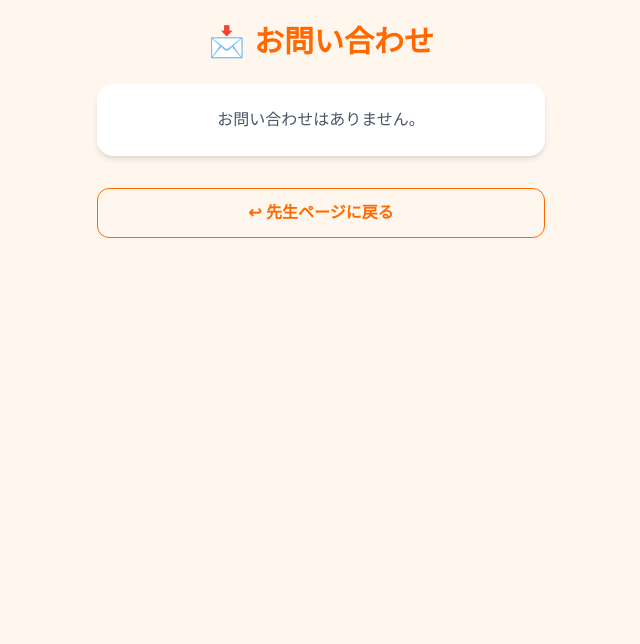
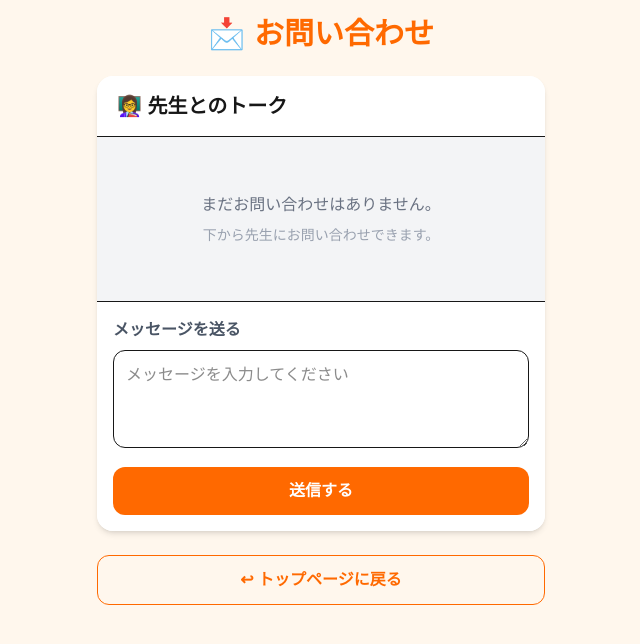
Before and after one commit to Nanoka0717/raise_soroban, a Next.js app: page /students/new/parent/login/parent/contact in a window 1280 px wide. Shown: the top 644 px of the page, without its empty margins (319-959 px from the left). Built offline with nearby package versions, Linux system fonts and the light colour scheme.

Commit message:
make parent contact like LINE

```diff
--- a/src/app/students/new/parent/login/parent/contact/page.tsx
+++ b/src/app/students/new/parent/login/parent/contact/page.tsx
@@ -11,177 +11,209 @@ type Contact = {
   reply: string;
 };
 
-export default function TeacherContactPage() {
+export default function ParentContactPage() {
+  const [name, setName] = useState("");
+  const [message, setMessage] = useState("");
   const [contacts, setContacts] = useState<Contact[]>([]);
 
-  const [replyText, setReplyText] = useState<{
-    [key: number]: string;
-  }>({});
+  useEffect(() => {
+    const studentName =
+      localStorage.getItem("parentStudentName") || "";
 
-  useEffect(() => {
+    setName(studentName);
+
+    loadContacts(studentName);
+
+    // この画面を開いたら先生からの返信を既読にする
+    const unreadIds: number[] = JSON.parse(
+      localStorage.getItem(
+        "parentUnreadContactIds"
+      ) || "[]"
+    );
+
+    if (unreadIds.length > 0) {
+      localStorage.setItem(
+        "parentUnreadContactIds",
+        JSON.stringify([])
+      );
+    }
+  }, []);
+
+  const loadContacts = (studentName: string) => {
     const savedContacts: Contact[] = JSON.parse(
       localStorage.getItem("contacts") || "[]"
     );
 
-    setContacts(savedContacts);
+    const myContacts = savedContacts.filter(
+      (contact) =>
+        contact.name === studentName
+    );
 
-    // 先生が見たお問い合わせを既読にする
-    const readIds = savedContacts.map(
-      (contact: Contact) => contact.id
+    setContacts(myContacts);
+  };
+
+  const handleSubmit = () => {
+    if (!message.trim()) {
+      alert("お問い合わせ内容を入力してください");
+      return;
+    }
+
+    if (!name) {
+      alert("お子様の名前が確認できません");
+      return;
+    }
+
+    const newContact: Contact = {
+      id: Date.now(),
+      name: name,
+      message: message,
+      date: new Date().toLocaleString("ja-JP"),
+      reply: "",
+    };
+
+    const oldContacts: Contact[] = JSON.parse(
+      localStorage.getItem("contacts") || "[]"
+    );
+
+    const newContacts = [
+      ...oldContacts,
+      newContact,
+    ];
+
+    localStorage.setItem(
+      "contacts",
+      JSON.stringify(newContacts)
+    );
+
+    setContacts([
+      ...contacts,
+      newContact,
+    ]);
+
+    setMessage("");
+
+    // 先生側に新着を付ける
+    const teacherReadIds: number[] = JSON.parse(
+      localStorage.getItem(
+        "teacherReadContactIds"
+      ) || "[]"
+    );
+
+    const updatedTeacherReadIds =
+      teacherReadIds.filter(
+        (id) => id !== newContact.id
       );
 
     localStorage.setItem(
       "teacherReadContactIds",
-      JSON.stringify(readIds)
-    );
-  }, []);
-
-  const sendReply = (id: number) => {
-    const text = replyText[id];
-
-    if (!text || !text.trim()) {
-      alert("返信内容を入力してください。");
-      return;
-    }
-
-    // お問い合わせを更新
-    const updatedContacts = contacts.map(
-      (contact) =>
-        contact.id === id
-          ? {
-              ...contact,
-              reply: text,
-            }
-          : contact
+      JSON.stringify(updatedTeacherReadIds)
     );
 
-    setContacts(updatedContacts);
+    alert("お問い合わせを送信しました！");
+  };
 
-    localStorage.setItem(
-      "contacts",
-      JSON.stringify(updatedContacts)
-    );
-
-    // =====================================
-    // 保護者側に「新着」を付ける
-    // =====================================
-
-    const unreadIds: number[] = JSON.parse(
-      localStorage.getItem("parentUnreadContactIds") || "[]"
-    );
-
-    // まだ入っていなければ追加
-    if (!unreadIds.includes(id)) {
-      unreadIds.push(id);
-    }
-
-    localStorage.setItem(
-      "parentUnreadContactIds",
-      JSON.stringify(unreadIds)
-    );
-
-    // 入力欄を空にする
-    setReplyText({
-      ...replyText,
-      [id]: "",
-    });
-
-    alert("返信しました！");
+  const goBack = () => {
+    window.location.href =
+      "/students/new/parent/login/parent";
   };
 
   return (
-    <main className="min-h-screen bg-orange-50 p-6">
+    <main className="min-h-screen bg-orange-50 p-4">
 
       <div className="mx-auto max-w-md">
 
+        {/* タイトル */}
         <h1 className="mb-6 text-center text-3xl font-bold text-orange-500">
           📩 お問い合わせ
         </h1>
 
+        {/* トーク画面 */}
+        <div className="overflow-hidden rounded-2xl bg-white shadow-md">
+
+          {/* 相手の名前 */}
+          <div className="border-b bg-white px-5 py-4">
+
+            <h2 className="text-xl font-bold">
+              👩‍🏫 先生とのトーク
+            </h2>
+
+            {name && (
+              <p className="mt-1 text-sm text-gray-500">
+                {name}さん
+              </p>
+            )}
+
+          </div>
+
+          {/* メッセージ一覧 */}
+          <div className="space-y-4 bg-gray-100 p-4">
+
             {contacts.length === 0 ? (
 
-          <div className="rounded-2xl bg-white p-6 text-center shadow-md">
+              <div className="py-10 text-center">
 
-            <p className="text-gray-600">
-              お問い合わせはありません。
+                <p className="text-gray-500">
+                  まだお問い合わせはありません。
+                </p>
+
+                <p className="mt-2 text-sm text-gray-400">
+                  下から先生にお問い合わせできます。
                 </p>
 
               </div>
 
             ) : (
 
-          <div className="space-y-5">
+              contacts.map((contact) => (
 
-            {contacts.map((contact) => (
+                <div key={contact.id}>
 
-              <div
-                key={contact.id}
-                className="rounded-2xl bg-white p-6 shadow-md"
-              >
-
-                {/* 生徒名 */}
-                <h2 className="mb-4 text-xl font-bold">
-                  👤 {contact.name}さん
-                </h2>
-
-                {/* お問い合わせ内容 */}
-                <div className="mb-4">
-
-                  <p className="font-bold text-gray-600">
-                    お問い合わせ内容
+                  {/* 日付 */}
+                  <p className="mb-2 text-center text-xs text-gray-500">
+                    {contact.date}
                   </p>
 
-                  <p className="mt-2 rounded-lg bg-gray-50 p-4">
+                  {/* 保護者のメッセージ */}
+                  <div className="flex justify-end">
+
+                    <div className="max-w-[80%]">
+
+                      <p className="mb-1 text-right text-xs text-gray-500">
+                        保護者
+                      </p>
+
+                      <div className="rounded-2xl rounded-tr-sm bg-orange-500 px-4 py-3 text-white shadow-sm">
+
+                        <p className="whitespace-pre-wrap">
                           {contact.message}
                         </p>
 
                       </div>
 
-                {/* 返信 */}
-                <div>
-
-                  <p className="font-bold text-gray-600">
-                    返信
-                  </p>
-
-                  <textarea
-                    value={
-                      replyText[contact.id] || ""
-                    }
-                    onChange={(e) =>
-                      setReplyText({
-                        ...replyText,
-                        [contact.id]: e.target.value,
-                      })
-                    }
-                    placeholder="返信内容を入力してください"
-                    className="mt-2 w-full rounded-lg border p-3"
-                    rows={4}
-                  />
-
-                  <button
-                    onClick={() =>
-                      sendReply(contact.id)
-                    }
-                    className="mt-3 w-full rounded-xl bg-orange-500 py-3 font-bold text-white"
-                  >
-                    返信する
-                  </button>
+                    </div>
 
                   </div>
 
-                {/* 現在の返信 */}
+                  {/* 先生の返信 */}
                   {contact.reply && (
 
-                  <div className="mt-5">
+                    <div className="mt-3 flex justify-start">
 
-                    <p className="font-bold text-gray-600">
-                      現在の返信
+                      <div className="max-w-[80%]">
+
+                        <p className="mb-1 text-xs text-gray-500">
+                          先生
                         </p>
 
-                    <p className="mt-2 rounded-lg bg-orange-50 p-4">
+                        <div className="rounded-2xl rounded-tl-sm bg-white px-4 py-3 shadow-sm">
+
+                          <p className="whitespace-pre-wrap">
                             {contact.reply}
                           </p>
+
+                        </div>
+
+                      </div>
 
                     </div>
 
@@ -189,22 +221,47 @@ export default function TeacherContactPage() {
 
                 </div>
 
-            ))}
+              ))
+
+            )}
 
           </div>
 
-        )}
+          {/* 新しいメッセージ入力 */}
+          <div className="border-t bg-white p-4">
 
-        <div className="mt-8">
+            <p className="mb-2 font-bold text-gray-600">
+              メッセージを送る
+            </p>
 
-          <Link
-            href="/teacher/home"
-            className="block w-full rounded-xl border border-orange-500 py-3 text-center font-bold text-orange-500"
+            <textarea
+              value={message}
+              onChange={(e) =>
+                setMessage(e.target.value)
+              }
+              placeholder="メッセージを入力してください"
+              rows={3}
+              className="w-full rounded-xl border p-3"
+            />
+
+            <button
+              onClick={handleSubmit}
+              className="mt-3 w-full rounded-xl bg-orange-500 py-3 font-bold text-white"
             >
-            ↩︎ 先生ページに戻る
-          </Link>
+              送信する
+            </button>
 
           </div>
+
+        </div>
+
+        {/* トップページに戻る */}
+        <button
+          onClick={goBack}
+          className="mt-6 w-full rounded-xl border border-orange-500 py-3 font-bold text-orange-500"
+        >
+          ↩︎ トップページに戻る
+        </button>
 
       </div>
 
```
Also changed, not shown: src/app/teacher/contact/page.tsx (+114 -62 lines). Lines whose indentation alone changed are shown as unchanged.
